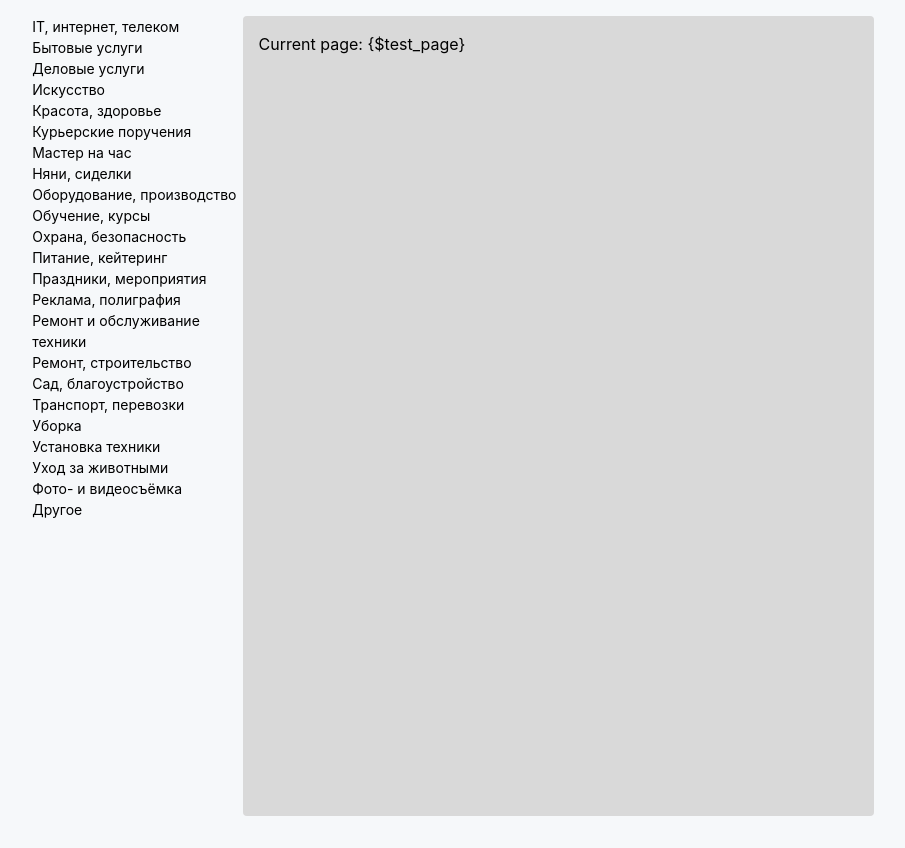
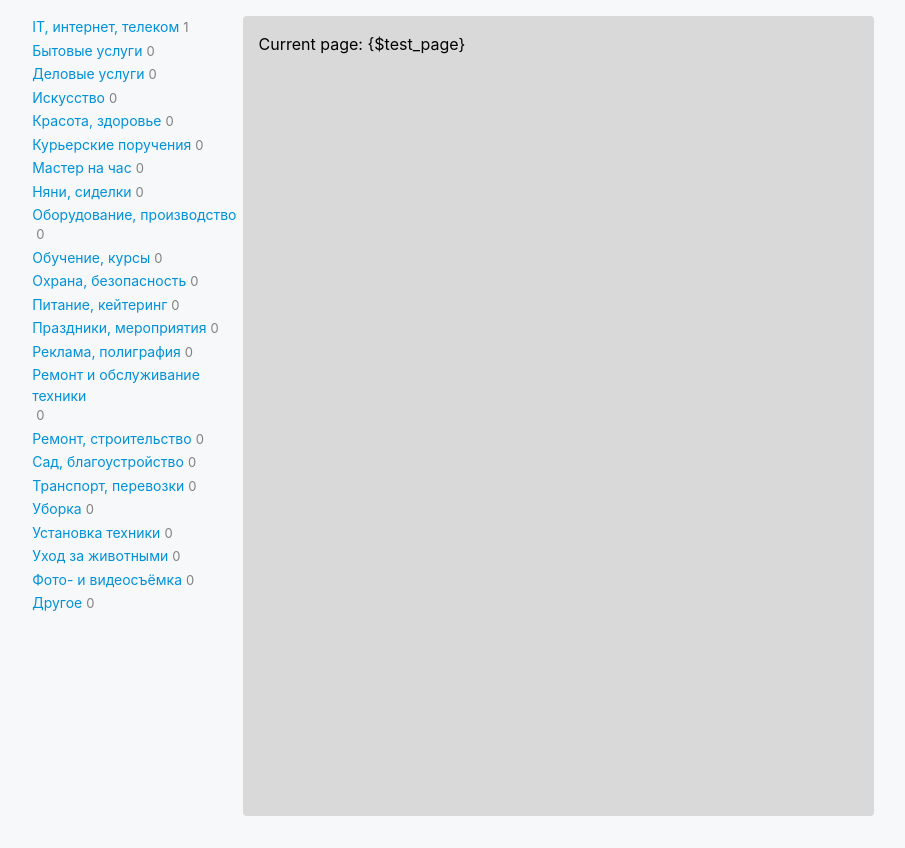
Before and after one commit to Kirtron999/hackathon2019, a PHP site: page /private/templates/index.tmpl.html in a window 1280 px wide. Shown: the part 112-960 px from the top of the page, without its empty margins (187-1092 px from the left). Run offline with PHP 8.4, Linux system fonts and the light colour scheme.

Commit message:
web: added logout page, added colored category links

```diff
--- a/web/private/pages/page-logout.php
+++ b/web/private/pages/page-logout.php
@@ -1,5 +1,9 @@
 <?php
 
-session_destroy();
+if (isset($_SESSION["id"])) {
+    session_destroy();
+    header("Location: /", true, 302);
+    exit;
+}
 
 ?>
--- a/web/private/templates/index.tmpl.html
+++ b/web/private/templates/index.tmpl.html
@@ -23,51 +23,75 @@
             </div>
             <div class="content center">
                 <div class="side left">
-                    IT, интернет, телеком
-                    <br>
-                    Бытовые услуги
-                    <br>
-                    Деловые услуги
-                    <br>
-                    Искусство
-                    <br>
-                    Красота, здоровье
-                    <br>
-                    Курьерские поручения
-                    <br>
-                    Мастер на час
-                    <br>
-                    Няни, сиделки
-                    <br>
-                    Оборудование, производство
-                    <br>
-                    Обучение, курсы
-                    <br>
-                    Охрана, безопасность
-                    <br>
-                    Питание, кейтеринг
-                    <br>
-                    Праздники, мероприятия
-                    <br>
-                    Реклама, полиграфия
-                    <br>
-                    Ремонт и обслуживание техники
-                    <br>
-                    Ремонт, строительство
-                    <br>
-                    Сад, благоустройство
-                    <br>
-                    Транспорт, перевозки
-                    <br>
-                    Уборка
-                    <br>
-                    Установка техники
-                    <br>
-                    Уход за животными
-                    <br>
-                    Фото- и видеосъёмка
-                    <br>
-                    Другое
+                    <div class="category">
+                        <a href>IT, интернет, телеком</a><span>1</span>
+                    </div>
+                    <div class="category">
+                        <a href>Бытовые услуги</a><span></span>
+                    </div>
+                    <div class="category">
+                        <a href>Деловые услуги</a><span></span>
+                    </div>
+                    <div class="category">
+                        <a href>Искусство</a><span></span>
+                    </div>
+                    <div class="category">
+                        <a href>Красота, здоровье</a><span></span>
+                    </div>
+                    <div class="category">
+                        <a href>Курьерские поручения</a><span></span>
+                    </div>
+                    <div class="category">
+                        <a href>Мастер на час</a><span></span>
+                    </div>
+                    <div class="category">
+                        <a href>Няни, сиделки</a><span></span>
+                    </div>
+                    <div class="category">
+                        <a href>Оборудование, производство</a><span></span>
+                    </div>
+                    <div class="category">
+                        <a href>Обучение, курсы</a><span></span>
+                    </div>
+                    <div class="category">
+                        <a href>Охрана, безопасность</a><span></span>
+                    </div>
+                    <div class="category">
+                        <a href>Питание, кейтеринг</a><span></span>
+                    </div>
+                    <div class="category">
+                        <a href>Праздники, мероприятия</a><span></span>
+                    </div>
+                    <div class="category">
+                        <a href>Реклама, полиграфия</a><span></span>
+                    </div>
+                    <div class="category">
+                        <a href>Ремонт и обслуживание техники</a><span></span>
+                    </div>
+                    <div class="category">
+                        <a href>Ремонт, строительство</a><span></span>
+                    </div>
+                    <div class="category">
+                        <a href>Сад, благоустройство</a><span></span>
+                    </div>
+                    <div class="category">
+                        <a href>Транспорт, перевозки</a><span></span>
+                    </div>
+                    <div class="category">
+                        <a href>Уборка</a><span></span>
+                    </div>
+                    <div class="category">
+                        <a href>Установка техники</a><span></span>
+                    </div>
+                    <div class="category">
+                        <a href>Уход за животными</a><span></span>
+                    </div>
+                    <div class="category">
+                        <a href>Фото- и видеосъёмка</a><span></span>
+                    </div>
+                    <div class="category">
+                        <a href>Другое</a><span></span>
+                    </div>
                 </div>
                 <div class="side right box">
                     Current page: {$test_page}
--- a/web/public/css/stylesheet.css
+++ b/web/public/css/stylesheet.css
@@ -63,7 +63,32 @@
 
 .side.left {
     width: 25%;
+}
+
+.category {
+    user-select: none;
     font-size: 14px;
+    padding-bottom: 2px;
+}
+
+.category a {
+    display: inline-block;
+    text-decoration: none;
+    color: #0091d9;
+}
+
+.category a:hover {
+    color: #ff6163;
+}
+
+.category span:empty:after {
+    content: "0";
+}
+
+.category span {
+    padding-left: 4px;
+    font-size: 13px;
+    color: grey;
 }
 
 .side.right {
```
